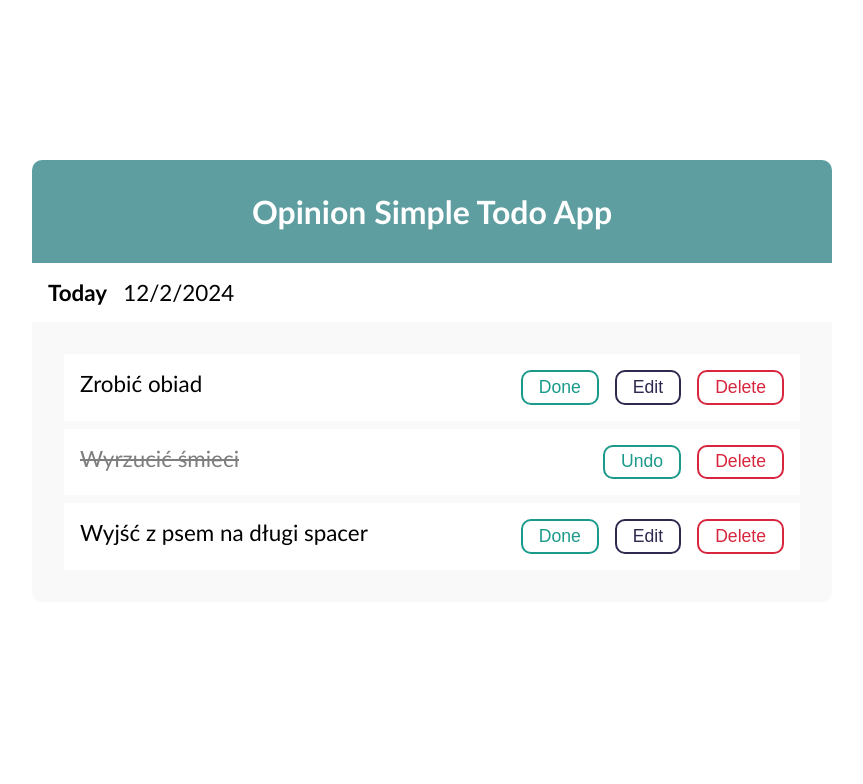
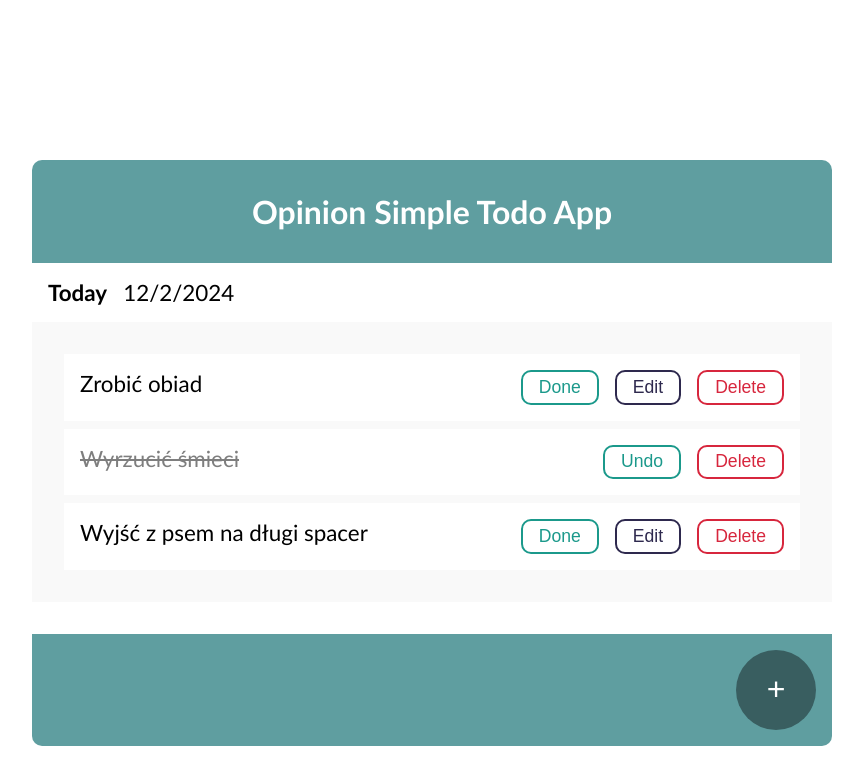
Before and after one commit to Kris1027/opinion-simple-todo-app, a React (Vite) app: page / in a window 1280 px wide. Shown: the top 784 px of the page, without its empty margins (208-1071 px from the left). Built offline with nearby package versions, Linux system fonts and the light colour scheme.

Commit message:
build add button component

```diff
--- /dev/null
+++ b/src/components/add-button/add-button.jsx
@@ -0,0 +1,11 @@
+import styles from './add-button.module.css';
+
+const AddButton = () => {
+    return (
+        <div className={styles.container}>
+            <button className={styles.addButton}>+</button>
+        </div>
+    );
+};
+
+export default AddButton;
--- /dev/null
+++ b/src/components/add-button/add-button.module.css
@@ -0,0 +1,28 @@
+.container {
+    text-align: end;
+    padding: 1rem;
+    background-color: #5f9ea0;
+    color: #ffffff;
+    margin-top: 2rem;
+}
+
+.addButton {
+    width: 5rem;
+    height: 5rem;
+    padding: 0;
+    border-radius: 50%;
+    background-color: hsl(182, 25%, 30%);
+    color: white;
+    font-size: 2rem;
+    border: none;
+    cursor: pointer;
+    transition: background-color 0.3s ease;
+}
+
+.addButton:hover {
+    background-color: hsl(182, 40%, 20%);
+}
+
+.addButton:active {
+    transform: scale(0.9);
+}
--- a/src/todo.jsx
+++ b/src/todo.jsx
@@ -1,3 +1,4 @@
+import AddButton from './components/add-button/add-button';
 import Container from './components/container/container';
 import Heading from './components/heading/heading';
 import TaskList from './components/task-list/task-list';
@@ -18,6 +19,7 @@ const Todo = () => {
             </header>
             <main>
                 <TaskList tasks={tasks} />
+                <AddButton />
             </main>
         </Container>
     );
```
